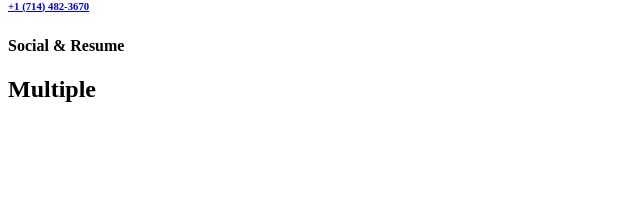
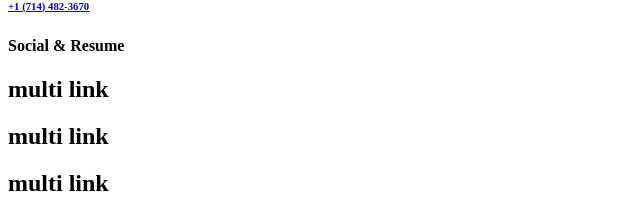
Before and after one commit to EricL0wry/eric-lowry-portfolio, a React app: page / in a window 1280 px wide. Shown: the part 8752-8966 px from the top of the page, without its empty margins (0-640 px from the left). Before the commit the page ends 8875 px from the top, so only its background shows below. Built offline with nearby package versions, Linux system fonts and the light colour scheme; the HTML template or start-up script is replaced by a standard one.

Commit message:
Updated contact to dynamically render multi-link component if type equals multiple

```diff
--- a/src/components/contact.jsx
+++ b/src/components/contact.jsx
@@ -1,4 +1,5 @@
 import React from 'react';
+import MultiLink from './multi-link';
 
 export default function Contact(props) {
   const { icon, type, text, label, url } = props.contact;
@@ -7,7 +8,16 @@ export default function Contact(props) {
   if (type === 'single') {
     contactLink = <h6><a href={url} target="_blank" rel="noreferrer noopener">{text}</a></h6>;
   } else {
-    contactLink = <h1>Multiple</h1>;
+    const linkIcons = text.map(linkIcon => {
+      const { id } = linkIcon;
+      return <MultiLink key={id} linkIcon={linkIcon} />;
+    });
+
+    contactLink = (
+      <div className="d-flex">
+        {linkIcons}
+      </div>
+    );
   }
 
   return (
```
